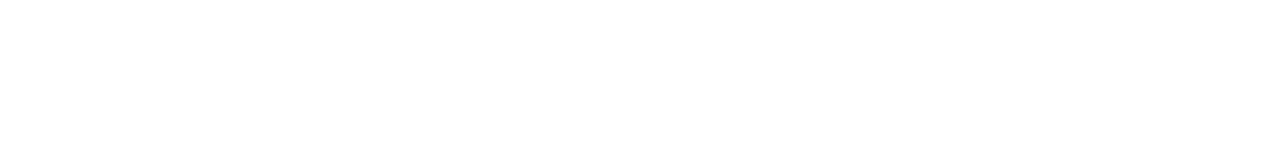
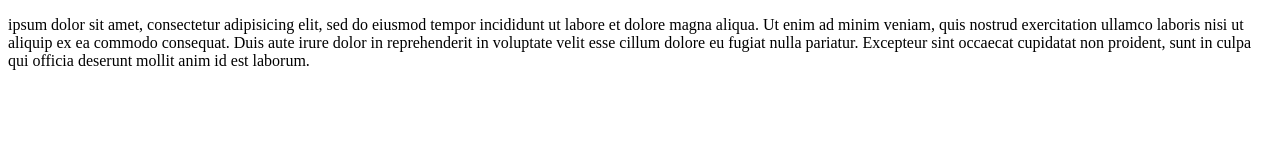
Before and after one commit to El1kekekelidz1/unilab, a plain HTML site: page index.html in a window 1280 px wide. Drawn offline with Linux system fonts and the light colour scheme.

Commit message:
add text

```diff
--- a/index.html
+++ b/index.html
@@ -4,6 +4,12 @@
 	<title>github</title>
 </head>
 <body>
-
+   <p> ipsum dolor sit amet, consectetur adipisicing elit, sed do eiusmod
+   tempor incididunt ut labore et dolore magna aliqua. Ut enim ad minim veniam,
+   quis nostrud exercitation ullamco laboris nisi ut aliquip ex ea commodo
+   consequat. Duis aute irure dolor in reprehenderit in voluptate velit esse
+   cillum dolore eu fugiat nulla pariatur. Excepteur sint occaecat cupidatat non
+   proident, sunt in culpa qui officia deserunt mollit anim id est laborum.
+  </p>
 </body>
 </html>
```
